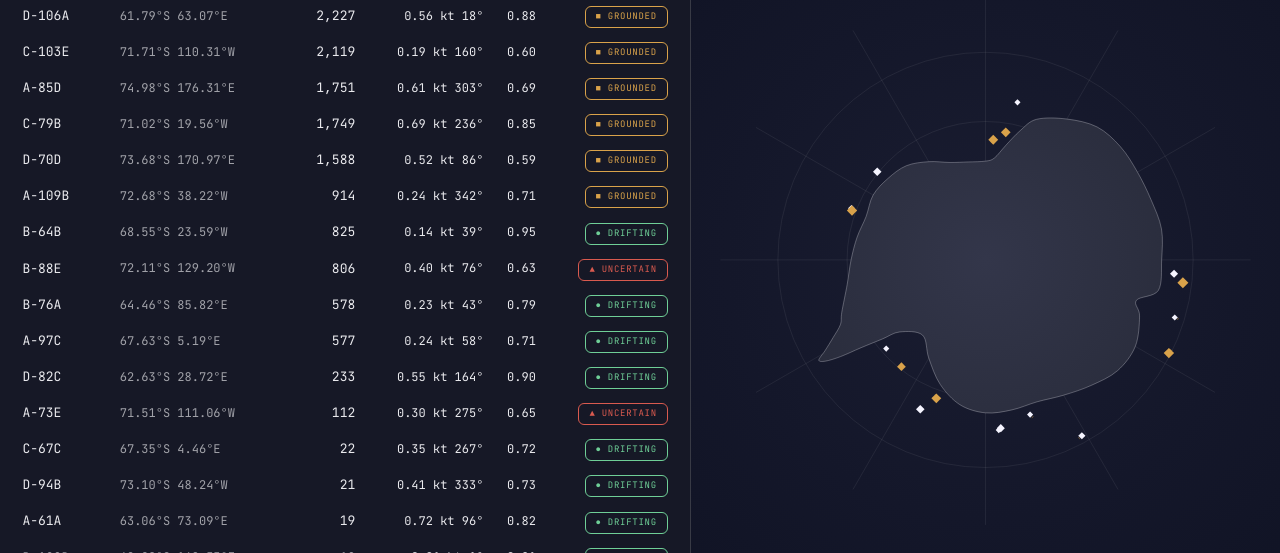
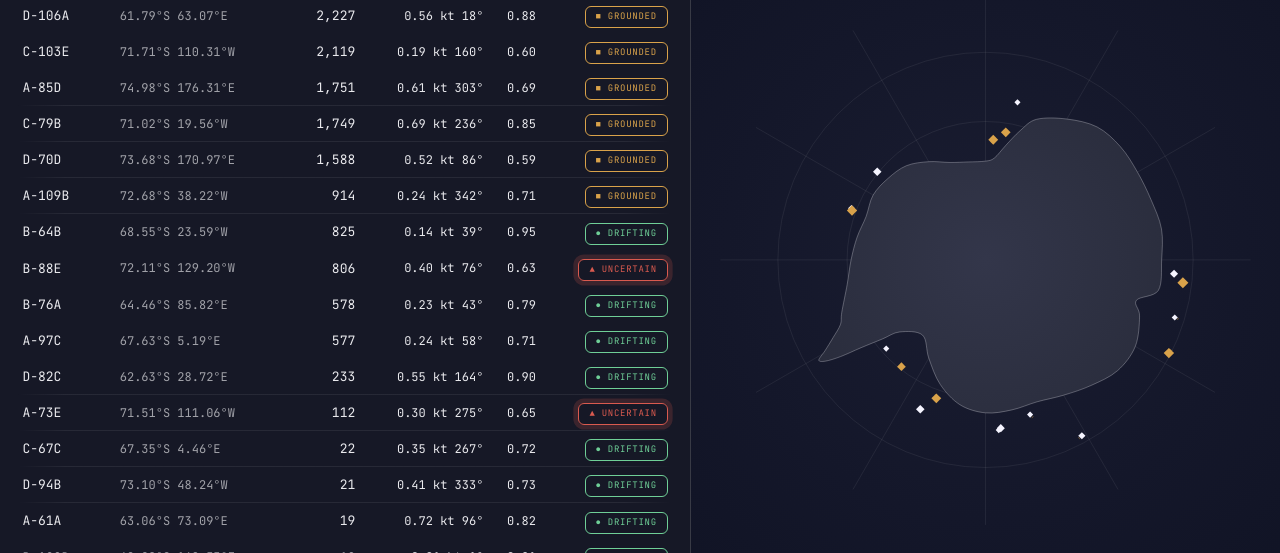
Before and after one commit to Disha3012-tech/SagarDrishti, a React (Vite) app in the folder frontend/: page / in a window 1280 px wide. Both pictures are taken after a click on the button "Icebergs". Shown: the part 182-735 px from the top of the page. Built offline with nearby package versions, Linux system fonts and the light colour scheme.

Commit message:
added animation to highkight the ice-bergs uncertain condition and animation in feeds page

```diff
--- a/frontend/src/components/SelectionPanel.jsx
+++ b/frontend/src/components/SelectionPanel.jsx
@@ -5,7 +5,14 @@ export default function SelectionPanel({ sel, onClear, position = 'ops', corner
     ? { [vert]: 'var(--space-6)', [horiz]: 'var(--space-6)' }
     : undefined;
   return (
-    <aside className={`sd-selection sd-selection--${position}`} style={cornerStyle}>
+    // FIX: previously this <aside> never unmounted between selections (same
+    // position in the tree, same tag), so its entrance animation only ever
+    // played once — clicking a different berg right after another swapped
+    // the content with no animation. Keying on `sel.name` forces React to
+    // remount it whenever the actual selection changes (not on unrelated
+    // re-renders, since the key only changes when the berg/vessel does),
+    // replaying dcSlideR / the staggered field reveal each time.
+    <aside key={sel.name} className={`sd-selection sd-selection--${position}`} style={cornerStyle}>
       <div className="sd-selection__head">
         <div>
           <span className="sd-selection__kind">{sel.kind}</span>
--- a/frontend/src/pages/BergsPage.jsx
+++ b/frontend/src/pages/BergsPage.jsx
@@ -63,14 +63,24 @@ export default function BergsPage({ data, sel, onSelect }) {
               </tr>
             </thead>
             <tbody>
-              {rows.map((b) => {
+              {rows.map((b, i) => {
                 const selected = sel && sel.type === 'berg' && sel.id === b.id;
                 const stateColor = b.state === 'grounded' ? '#d9a24a' : (b.state === 'uncertain' ? '#d95a4f' : '#6fcf97');
                 const glyph = b.state === 'grounded' ? '■' : (b.state === 'uncertain' ? '▲' : '●');
                 return (
                   <tr
-                    key={b.id} onClick={() => onSelect({ type: 'berg', id: b.id })}
-                    style={{ cursor: 'pointer', background: selected ? 'color-mix(in srgb, var(--color-accent) 16%, transparent)' : 'transparent' }}
+                    key={b.id}
+                    onClick={() => onSelect({ type: 'berg', id: b.id })}
+                    className="sd-bergs__row"
+                    style={{
+                      cursor: 'pointer',
+                      // Staggered entrance to match FeedsPage's row reveal —
+                      // this was previously absent here, so the two tables
+                      // felt inconsistent side by side. Re-triggers whenever
+                      // a row re-enters the filtered set (new key mount).
+                      animation: `dcRise 300ms ${Math.min(i, 14) * 30}ms ease-out both`,
+                      ...(selected ? { background: 'color-mix(in srgb, var(--color-accent) 16%, transparent)' } : {})
+                    }}
                   >
                     <td className="sd-bergs__mono">{b.id}</td>
                     <td className="sd-bergs__mono sd-bergs__pos">{fmtPos(b.lon, b.lat)}</td>
@@ -78,7 +88,10 @@ export default function BergsPage({ data, sel, onSelect }) {
                     <td className="sd-bergs__mono sd-bergs__small" style={{ textAlign: 'right' }}>{b.spd.toFixed(2)} kt {Math.round(b.brg)}°</td>
                     <td className="sd-bergs__mono sd-bergs__small" style={{ textAlign: 'right' }}>{b.conf.toFixed(2)}</td>
                     <td style={{ textAlign: 'right' }}>
-                      <span className="tag" style={{ color: stateColor, border: `1px solid ${stateColor}`, fontFamily: 'var(--font-mono)', fontSize: 9, letterSpacing: '0.08em', textTransform: 'uppercase' }}>
+                      <span
+                        className={`tag${b.state === 'uncertain' ? ' sd-bergs__badge--uncertain' : ''}`}
+                        style={{ color: stateColor, border: `1px solid ${stateColor}`, fontFamily: 'var(--font-mono)', fontSize: 9, letterSpacing: '0.08em', textTransform: 'uppercase' }}
+                      >
                         {glyph} {b.state}
                       </span>
                     </td>
@@ -113,6 +126,17 @@ export default function BergsPage({ data, sel, onSelect }) {
         .sd-bergs__pos { font-size: 12px; color: color-mix(in srgb, var(--color-text) 66%, transparent); }
         .sd-bergs__small { font-size: 12px; }
         .sd-bergs__map { position: relative; min-width: 0; }
+
+        /* Hover feedback on rows — omitted from inline style (rather than
+           set to 'transparent') so it doesn't out-specificity this rule
+           for unselected rows; selected rows keep their inline background. */
+        .sd-bergs__row { transition: background 160ms ease; }
+        .sd-bergs__row:hover { background: color-mix(in srgb, var(--color-text) 6%, transparent); }
+
+        /* UNCERTAIN is a warning state, not just an informational tag —
+           reuse the same hazard-ring language as the CRITICAL alert cards
+           on Operations, so it reads consistently as "needs attention". */
+        .sd-bergs__badge--uncertain { animation: dcHazard 2.2s ease-in-out infinite; }
       `}</style>
     </main>
   );
--- a/frontend/src/pages/FeedsPage.jsx
+++ b/frontend/src/pages/FeedsPage.jsx
@@ -14,20 +14,30 @@ export default function FeedsPage() {
           </tr>
         </thead>
         <tbody>
-          {feeds.map((f, i) => (
-            <tr key={f.name} style={{ animation: `dcRise 340ms ${i * 45}ms ease-out both` }}>
+          {feeds.map((f, i) => {
+            const degraded = f.status === 'degraded';
+            return (
+              <tr
+                key={f.name}
+                className={`sd-feeds__row${degraded ? ' sd-feeds__row--degraded' : ''}`}
+                style={{ animation: `dcRise 340ms ${i * 45}ms ease-out both` }}
+              >
                 <td>{f.name}</td>
                 <td style={{ color: 'color-mix(in srgb, var(--color-text) 62%, transparent)' }}>{f.provider}</td>
                 <td className="sd-feeds__mono sd-feeds__resCol">{f.res}</td>
                 <td className="sd-feeds__mono" style={{ textAlign: 'right' }}>{f.age}</td>
                 <td style={{ textAlign: 'right' }}>
                   <span className="sd-feeds__status" style={{ color: f.color }}>
-                  <i className="sd-feeds__dot" style={{ background: f.color, animationDuration: f.rate }} />
+                    <i
+                      className={`sd-feeds__dot${degraded ? ' sd-feeds__dot--degraded' : ''}`}
+                      style={{ background: f.color, animationDuration: f.rate }}
+                    />
                     {f.status}
                   </span>
                 </td>
               </tr>
-          ))}
+            );
+          })}
         </tbody>
       </table>
       <div className="sd-feeds__note">
@@ -50,6 +60,17 @@ export default function FeedsPage() {
         .sd-feeds__resCol { }
         .sd-feeds__status { display: inline-flex; align-items: center; gap: 6px; font-family: var(--font-mono); font-size: 11px; }
         .sd-feeds__dot { width: 6px; height: 6px; border-radius: 50%; animation: dcPulse 1.8s ease-in-out infinite; }
+
+        .sd-feeds__row { transition: background 160ms ease; }
+        .sd-feeds__row:hover { background: color-mix(in srgb, var(--color-text) 5%, transparent); }
+
+        /* Degraded is the one row an operator actually needs to notice —
+           previously distinguished by text color alone. A persistent inset
+           accent (survives reduced-motion) plus the same hazard-ring pulse
+           used for CRITICAL alerts elsewhere gives it real visual weight. */
+        .sd-feeds__row--degraded td:first-child { box-shadow: inset 3px 0 0 0 #d95a4f; }
+        .sd-feeds__dot--degraded { animation: dcPulse 1.8s ease-in-out infinite, dcHazard 2.2s ease-in-out infinite; }
+
         .sd-feeds__note {
           margin-top: var(--space-8); font-family: var(--font-mono); font-size: 10px; line-height: 1.7;
           color: color-mix(in srgb, var(--color-text) 45%, transparent); max-width: 70ch;
```
Lines whose indentation alone changed are shown as unchanged.
